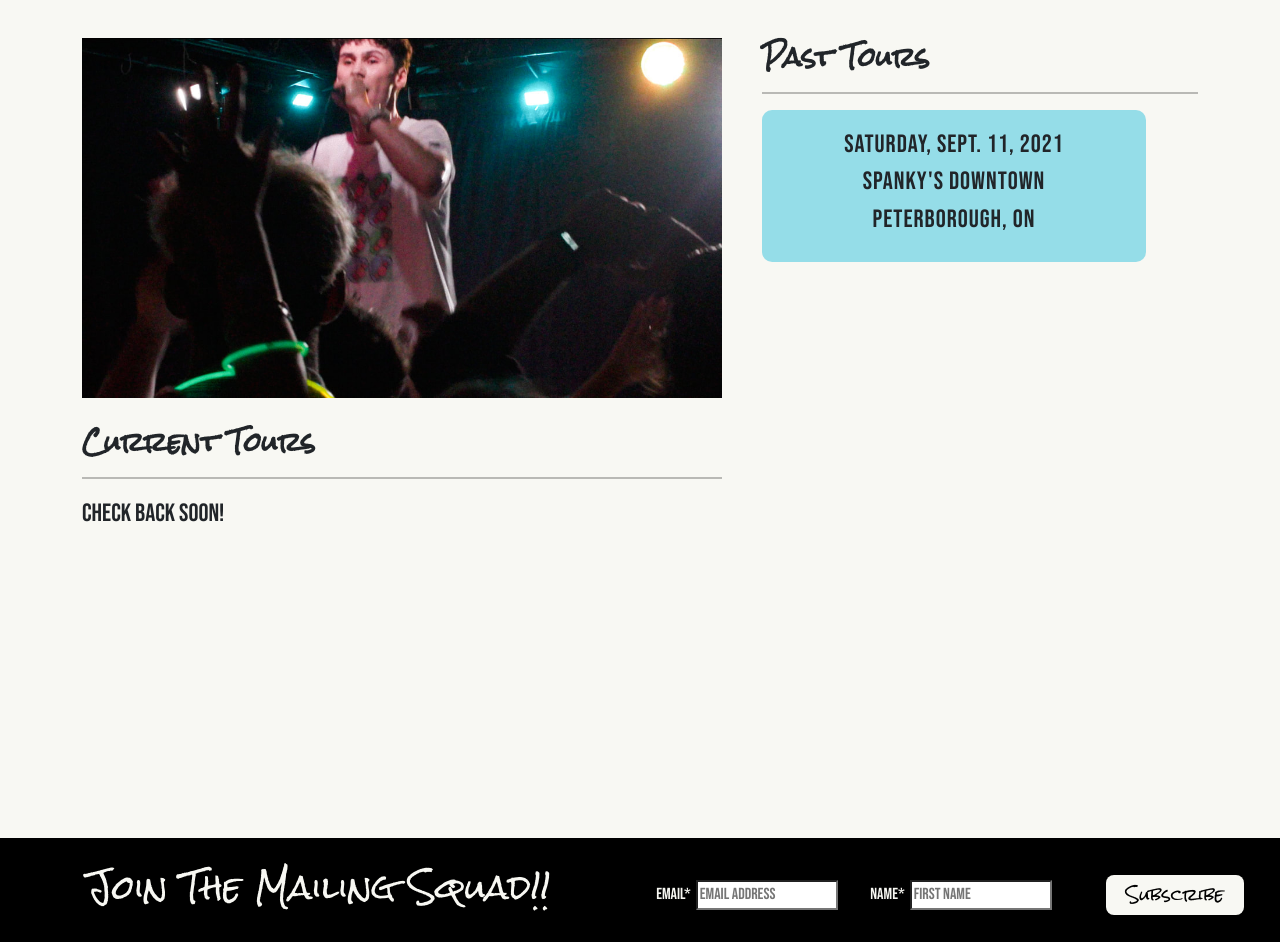
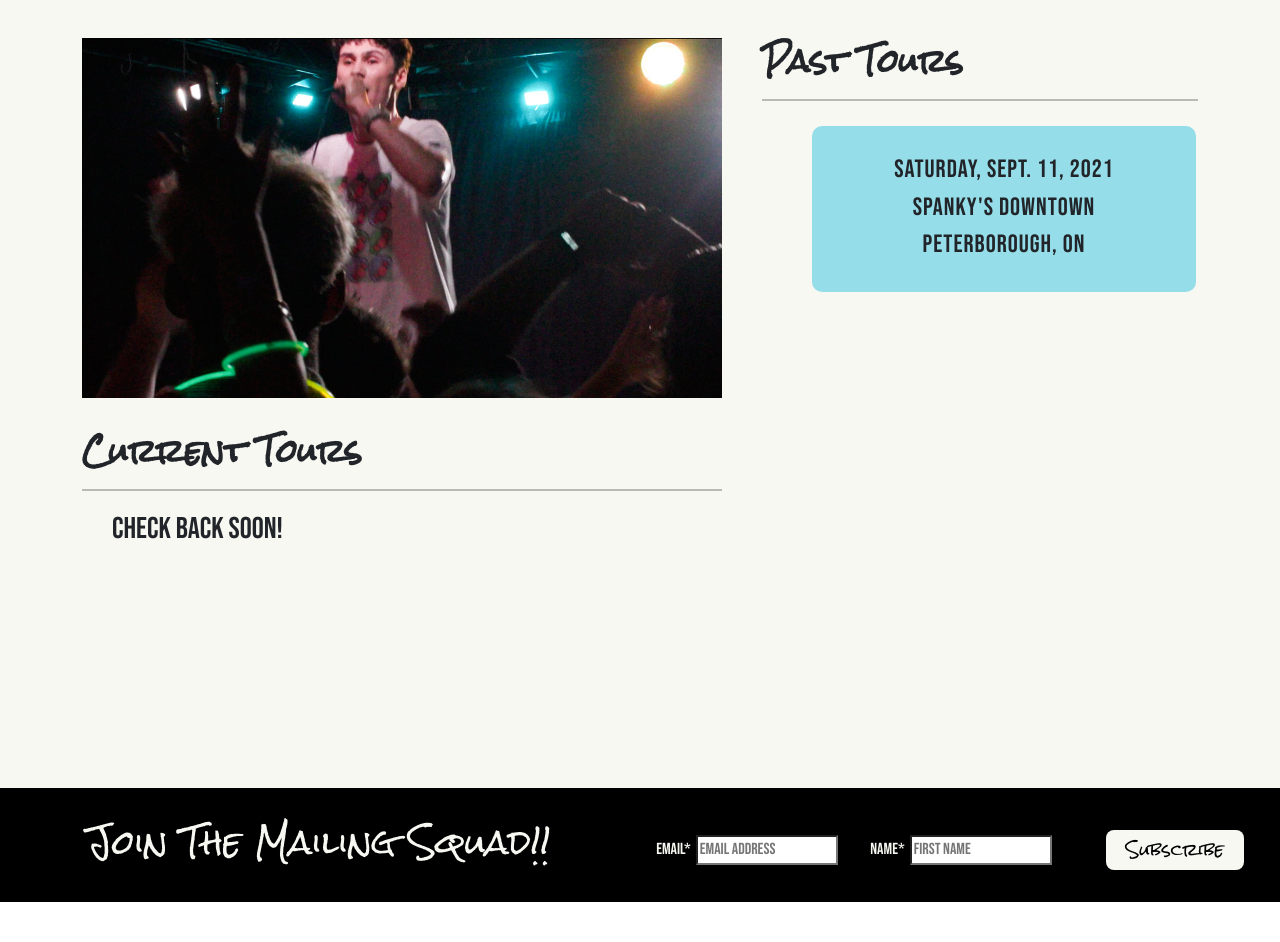
Before and after one commit to jadew33/PostgresSQL-Gym2, a React (Create React App) app in the folder client/: page /tour in a window 1280 px wide. Shown: the part 120-1062 px from the top of the page. After the commit the page ends 1022 px from the top, so only its background shows below. Built offline with nearby package versions, Linux system fonts and the light colour scheme.

Commit message:
horizontal mobile responsiveness

```diff
--- a/client/src/Components/Navigation.js
+++ b/client/src/Components/Navigation.js
@@ -1,11 +1,13 @@
-import React from "react";
+import React, {useState} from "react";
 import { LinkContainer } from "react-router-bootstrap";
 import { Navbar, Nav, Container } from 'react-bootstrap';
 import VanTheMan from '../Assets/Handwriting/VanTheManBlack.png'
 
 function Navigation(){
+    const [expanded, setExpanded] = useState(false);
+
     return (
-        <Navbar className="top-horizontal-padding" sticky="top" expand='lg'>
+        <Navbar className="top-horizontal-padding" sticky="top" expand='lg' expanded={expanded}>
             <Container className="full-width">
                 <LinkContainer to='/'>
                     <Navbar.Brand href="#home">
@@ -13,29 +15,29 @@ function Navigation(){
                     </Navbar.Brand>
                 </LinkContainer>
 
-                <Navbar.Toggle />
+                <Navbar.Toggle onClick={() => setExpanded(expanded ? false : "expanded")}/>
                 <Navbar.Collapse className="justify-content-end">
                     <Nav>
                         <LinkContainer to='/about'>
-                            <Nav.Link className='page-link-text'>About</Nav.Link>
+                            <Nav.Link className='page-link-text' onClick={() => setExpanded(false)}>About</Nav.Link>
                         </LinkContainer>
 
                         <LinkContainer to='/music'>
-                            <Nav.Link className='page-link-text'>Music</Nav.Link>
+                            <Nav.Link className='page-link-text' onClick={() => setExpanded(false)}>Music</Nav.Link>
                         </LinkContainer>
 
                         <LinkContainer to='/gallery'>
-                            <Nav.Link className='page-link-text'>Photos</Nav.Link>
+                            <Nav.Link className='page-link-text' onClick={() => setExpanded(false)}>Photos</Nav.Link>
                         </LinkContainer>
 
-                        <a className="page-link-text special-nav" href="https://vanthemanmerch.square.site/">Shop</a>
+                        <a className="page-link-text special-nav" href="https://vanthemanmerch.square.site/" onClick={() => setExpanded(false)} >Shop</a>
 
                         <LinkContainer to='/tour'>
-                            <Nav.Link className='page-link-text'>Tour</Nav.Link>
+                            <Nav.Link className='page-link-text' onClick={() => setExpanded(false)}>Tour</Nav.Link>
                         </LinkContainer>
 
                         <LinkContainer to='/guestbook'>
-                            <Nav.Link className='page-link-text'>Guestbook</Nav.Link>
+                            <Nav.Link className='page-link-text' onClick={() => setExpanded(false)}>Guestbook</Nav.Link>
                         </LinkContainer>
                     </Nav>
                 </Navbar.Collapse>
--- a/client/src/Pages/Tour.js
+++ b/client/src/Pages/Tour.js
@@ -13,7 +13,7 @@ function Tour() {
                     </Col>
                     <Col >
                         <p className="subtext">Past Tours</p>
-                        <hr />
+                        <hr className=""/>
                         <div className="tour-text">
                             <p>
                                 Saturday, Sept. 11, 2021
@@ -28,8 +28,8 @@ function Tour() {
                 <Row className="top-buffer">
                     <Col>
                         <p className="subtext current">Current Tours</p>
-                        <hr />
-                        <p>
+                        <hr className="current-hr"/>
+                        <p className="check-back">
                             Check Back Soon!
                         </p>
                     </Col>
--- a/client/src/Styles/About.scss
+++ b/client/src/Styles/About.scss
@@ -6,6 +6,9 @@
     .social-icon {
         height: 80px;
         @media (max-width: $screen-sm) {
+            height: 40px;
+        }
+        @media (orientation: landscape){
             height: 40px;
         }
     }
--- a/client/src/Styles/Footer.scss
+++ b/client/src/Styles/Footer.scss
@@ -49,3 +49,11 @@
         }
     }
 }
+
+@media (orientation: landscape) {
+    .footer{
+        .mc-field-group{
+            margin-block: 5px;
+        }
+    }
+}
--- a/client/src/Styles/Guestbook.scss
+++ b/client/src/Styles/Guestbook.scss
@@ -231,6 +231,12 @@
     }
 }
 
+@media (orientation: landscape) {
+   .Guestbook{
+    height: 600px;
+   }
+}
+
 .submit-button {
     width: 40%;
     align-self: center;
--- a/client/src/Styles/Home.scss
+++ b/client/src/Styles/Home.scss
@@ -10,6 +10,9 @@
     z-index: 1;
     @media (max-width: $screen-md) {
         width: 100vw;
+    }
+    @media (orientation: landscape) {
+        width: 100vh;
     }
 }
 
--- a/client/src/Styles/Music.scss
+++ b/client/src/Styles/Music.scss
@@ -8,6 +8,9 @@
 }
 .scrolled {
     bottom: -20vh;
+    @media (orientation: landscape) {
+        bottom: -30vh;
+    }
 }
 
 .music-contain {
--- a/client/src/Styles/Tour.scss
+++ b/client/src/Styles/Tour.scss
@@ -1,6 +1,9 @@
 .tour-contain {
     margin-top: 2em;
     height: 100vh;
+    @media (orientation: landscape) {
+        height: 750px;
+    }
     .current {
         margin-top: 1em;
     }
@@ -8,9 +11,12 @@
         background-color: rgba($highlight-blue, 0.4);
         letter-spacing: 1px;
         text-align: center;
+        font-size: 25px;
         border-radius: 10px;
         padding-top: 1em;
         padding-bottom: 0.5em;
+        margin-left: 2em;
+        margin-top: 1em;
         width: 30vw;
     }
     .tour-image {
@@ -22,8 +28,9 @@
         border: 1px solid black;
         max-width: 50vw;
     }
-    p {
-        font-size: 25px;
+    .check-back {
+        margin-left: 1em;
+        font-size: 30px;
     }
     @media (max-width: $screen-md) {
         margin-top: 1em;
@@ -35,6 +42,7 @@
         }
         .tour-text {
             width: 50vw;
+            margin: 0;
         }
     }
     @media (max-width: $screen-sm) {
```
